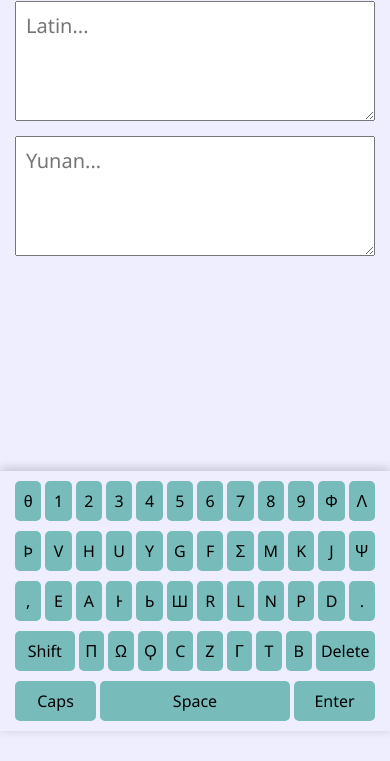
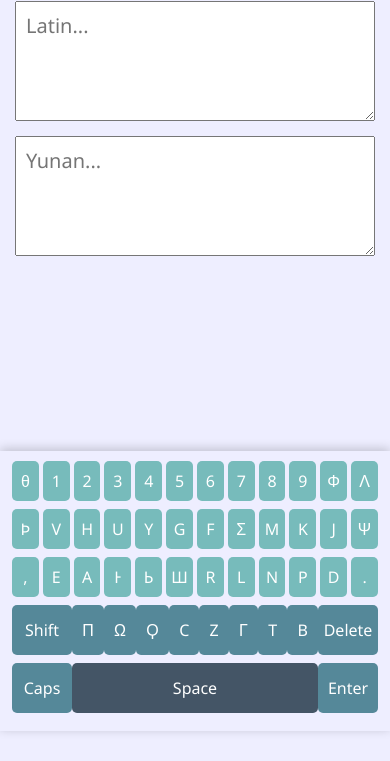
Before and after one commit to iMert07/ceviri, a plain HTML site: page index.html in a window 390 px wide. Shown: the part 83-844 px from the top of the page. Drawn offline with Linux system fonts and the light colour scheme.

Commit message:
Update index.html

```diff
--- a/index.html
+++ b/index.html
@@ -2,7 +2,7 @@
 <html lang="tr">
 <head>
 <meta charset="UTF-8" />
-<meta name="viewport" content="width=device-width, initial-scale=1.0" />
+<meta name="viewport" content="width=device-width, initial-scale=1" />
 <title>Çeviri</title>
 
 <link href="https://fonts.googleapis.com/css2?family=Noto+Sans&subset=greek&display=swap" rel="stylesheet" />
@@ -41,33 +41,20 @@
   }
 
   .keyboard {
-    display: flex;
-    flex-direction: column;
-    align-items: center;
-    gap: 10px;
+    width: 600px; /* Sabit genişlik verdim, tüm satırlar aynı genişlikte */
     margin: 30px auto;
-    width: 100%;
-    max-width: 600px;
     box-sizing: border-box;
   }
 
   .row {
     display: flex;
-    justify-content: center;
-    gap: 6px;           /* gap biraz azaltıldı */
-    width: 100%;
-    padding: 0 4px;     /* padding yarıya indirildi */
-    box-sizing: border-box;
-    flex-wrap: nowrap;
-    overflow: hidden;
+    justify-content: space-between; /* Satırlar tam genişlikte boşluk dağıtıyor */
+    gap: 0; /* Gap kaldırdım çünkü space-between var */
+    margin-bottom: 8px;
   }
 
   .key {
-    flex-grow: 1;
-    flex-shrink: 1;
-    flex-basis: 38px;
-    max-width: 55px;
-    min-width: 28px;
+    flex-shrink: 0; /* Kısalma yok, sabit kalacak */
     height: 50px;
     display: flex;
     justify-content: center;
@@ -79,49 +66,63 @@
     user-select: none;
     font-family: 'Noto Sans', Arial, sans-serif;
     box-sizing: border-box;
+    color: white;
+    /* Hepsinin genişliği satır bazında ayarlanacak aşağıda */
+  }
+
+  /* 1. satır 12 tuş var, hepsi eşit genişlik */
+  .row:nth-child(1) .key {
+    width: 46px; /* (600px - boşluklar) / 12 tuş yaklaşık */
+  }
+
+  /* 2. satır 12 tuş */
+  .row:nth-child(2) .key {
+    width: 46px;
+  }
+
+  /* 3. satır 12 tuş */
+  .row:nth-child(3) .key {
+    width: 46px;
+  }
+
+  /* 4. satır 10 tuş ama 2 tane geniş tuş var (shift, delete) */
+  .row:nth-child(4) .key {
+    height: 50px;
+    background: #589;
+    color: white;
+  }
+  .row:nth-child(4) .key[data-action="shift"],
+  .row:nth-child(4) .key[data-action="delete"] {
+    width: 90px; /* geniş tuşlar */
+  }
+  /* Geri kalan 8 tuş normal */
+  .row:nth-child(4) .key:not([data-action]) {
+    width: 40px;
+  }
+
+  /* 5. satır 3 tuş, caps ve enter geniş, space çok geniş */
+  .row:nth-child(5) {
+    justify-content: space-between;
+  }
+  .row:nth-child(5) .key[data-action="caps"],
+  .row:nth-child(5) .key[data-action="enter"] {
+    width: 90px;
+    background: #589;
+    color: white;
+    height: 50px;
+  }
+  .row:nth-child(5) .key[data-action="space"] {
+    width: 300px;
+    background: #456;
+    color: white;
+    height: 50px;
   }
 
   .key:active {
     background: #599;
   }
 
-  .key.wide {
-    flex-grow: 2;
-    flex-shrink: 1;
-    flex-basis: 80px;
-    max-width: 110px;
-    min-width: 65px;
-  }
-  .key.extra-wide {
-    flex-grow: 8;
-    flex-shrink: 1;
-    flex-basis: 340px;
-    max-width: 390px;
-    min-width: 180px;
-  }
-
-  /* Yeni eklenen medya sorgusu - küçük masaüstü için satır genişliklerini eşitle */
-  @media (max-width: 1000px) and (min-width: 769px) {
-    .keyboard {
-      max-width: 600px;
-    }
-    .row {
-      justify-content: space-between; /* satırları tam genişlikte yay */
-    }
-    .key.wide {
-      flex-grow: 3;
-      flex-basis: 80px;
-      max-width: 110px;
-      min-width: 65px;
-    }
-    .key.extra-wide {
-      flex-grow: 9;
-      flex-basis: 340px;
-      max-width: 390px;
-      min-width: 180px;
-    }
-  }
-
+  /* Responsive mobil ayarları */
   @media (max-width: 768px) {
     .container {
       flex-direction: column;
@@ -139,35 +140,42 @@
       bottom: 0;
       left: 0;
       right: 0;
-      max-width: 100%;
+      width: 100%;
+      max-width: none;
       background: #eef;
-      padding: 10px 12px;  /* padding biraz azaltıldı */
+      padding: 10px 12px;
       box-shadow: 0 -2px 10px rgba(0, 0, 0, 0.2);
       z-index: 1000;
       box-sizing: border-box;
     }
     .row {
-      flex-wrap: nowrap;
-      padding: 0 3px;    /* mobilde padding çok azaltıldı */
-      gap: 4px;          /* gap azaltıldı */
+      justify-content: space-between;
+      gap: 0;
+      margin-bottom: 8px;
     }
     .key {
-      flex-basis: 28px;
-      max-width: 38px;
-      min-width: 22px;
       height: 40px;
       font-size: 16px;
-      box-sizing: border-box;
+      flex-shrink: 0;
+      color: white;
     }
-    .key.wide {
-      flex-basis: 65px;
-      max-width: 85px;
-      min-width: 50px;
+    /* Her satır genişlik ve tuş genişliklerini mobilde yeniden ayarla */
+    .row:nth-child(1) .key,
+    .row:nth-child(2) .key,
+    .row:nth-child(3) .key {
+      width: calc((100% - 11 * 4px) / 12);
+      min-width: 20px;
     }
-    .key.extra-wide {
-      flex-basis: 140px;
-      max-width: 190px;
-      min-width: 110px;
+    .row:nth-child(4) .key[data-action="shift"],
+    .row:nth-child(4) .key[data-action="delete"],
+    .row:nth-child(5) .key[data-action="caps"],
+    .row:nth-child(5) .key[data-action="enter"] {
+      width: 60px;
+    }
+    .row:nth-child(4) .key:not([data-action]),
+    .row:nth-child(5) .key[data-action="space"] {
+      width: auto;
+      flex-grow: 1;
     }
   }
 </style>
```
